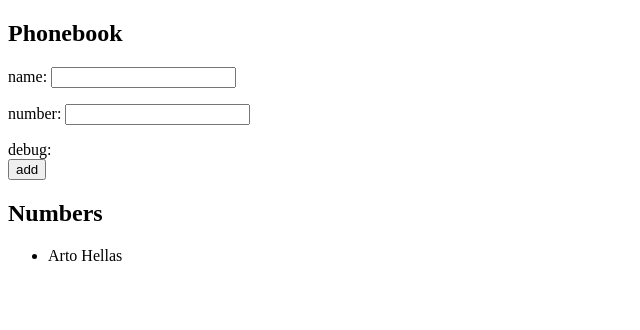
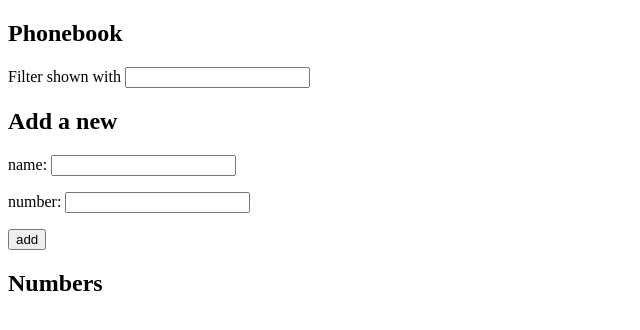
Before and after one commit to ovvodev/fullstackopen_part2, a React (Vite) app in the folder phonebook/: page / in a window 1280 px wide. Shown: the top 330 px of the page, without its empty margins (0-640 px from the left). Built offline with nearby package versions, Linux system fonts and the light colour scheme.

Commit message:
Search function
Search function has been fully implement.

```diff
--- a/phonebook/src/App.jsx
+++ b/phonebook/src/App.jsx
@@ -1,17 +1,17 @@
 import { useState } from 'react'
 
 const App = () => {
-  const [persons, setPersons] = useState([
-    { name: 'Arto Hellas' }
-  ])
+  const [persons, setPersons] = useState([]);
   const [newName, setNewName] = useState('');
-  const [newNumber , setNewNumber] = useState("");
+  const [newNumber , setNewNumber ] = useState("");
+  const [searchAll, setSearch] = useState("");
 
   const addName = (event) => {
     event.preventDefault();
     const personObject = {
       name: newName,
       number: newNumber,
+      id: persons.length,
     }
     if(persons.filter((person) => JSON.stringify(person.name) === JSON.stringify(personObject.name)).length > 0 ){
       alert(`${personObject.name} is already in the phonebook`)
@@ -26,27 +26,35 @@ const App = () => {
     setNewName(event.target.value);
 
   }
- const handleNewNumber = (event) => {
-  setNewNumber(event.target.value);
- }
+  const handleNewNumber = (event) => {
+    setNewNumber(event.target.value);
+  }
 
+  const handleSearch = (event) => {
+      setSearch(event.target.value);
+
+  }
+
+  const searchFiltering = searchAll === "" ? persons : persons.filter(person => person.name.toLowerCase().includes(searchAll.toLowerCase()));
 
   return (
     <div>
       <h2>Phonebook</h2>
+        <p>Filter shown with <input value={searchAll} onChange={handleSearch} /></p>
+      <h2>Add a new</h2>
       <form onSubmit={addName}>
         <div>
          <p>name: <input value={newName} onChange={handleNewName}/></p>
           <p>number: <input  value={newNumber} onChange={handleNewNumber}/></p>
         </div>
-        <div>debug: {newName} {newNumber}</div>
+
         <div>
           <button type="submit">add</button>
         </div>
       </form>
       <h2>Numbers</h2>
       <ul>
-        {persons.map(person => <li key={person.id}>{person.name} {person.number}</li>)}
+        {searchFiltering.map(person => <li key={person.id}>{person.name} {person.number}</li>)}
       </ul>
     </div>
   )
```
